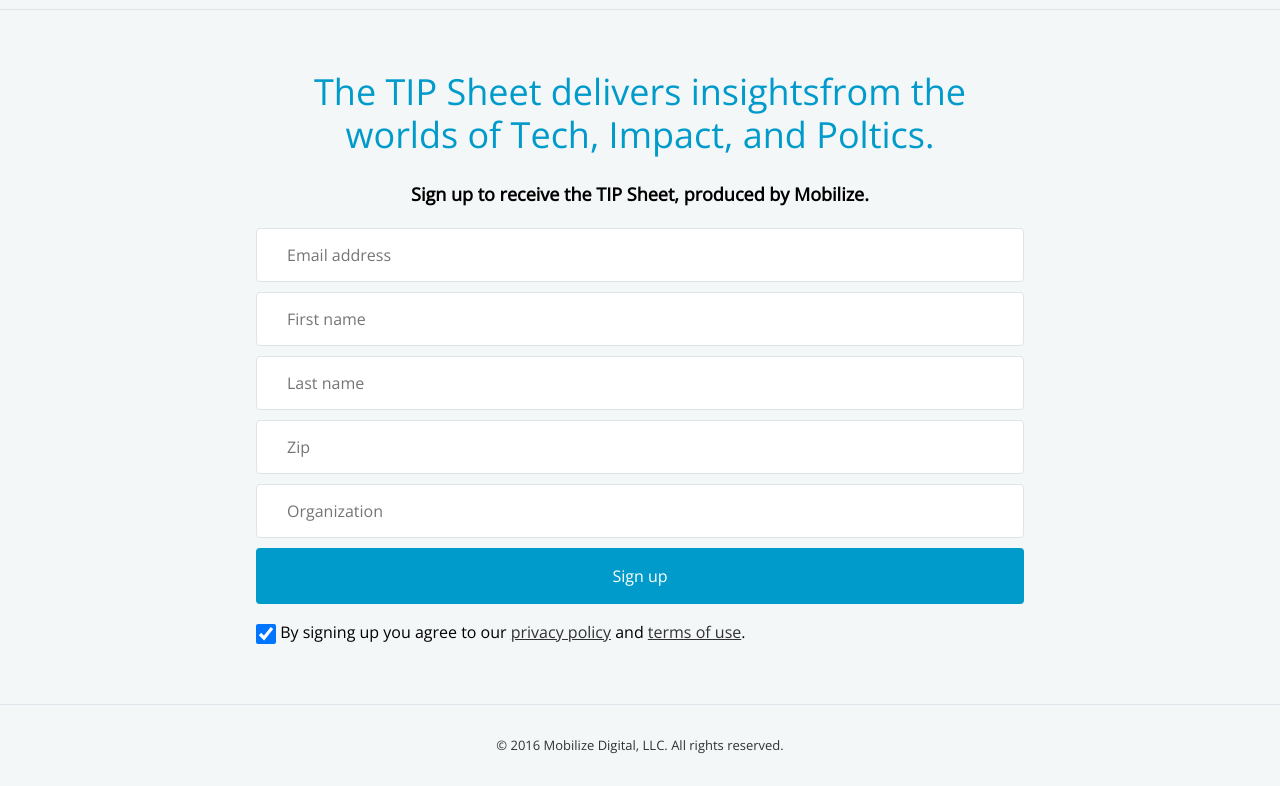
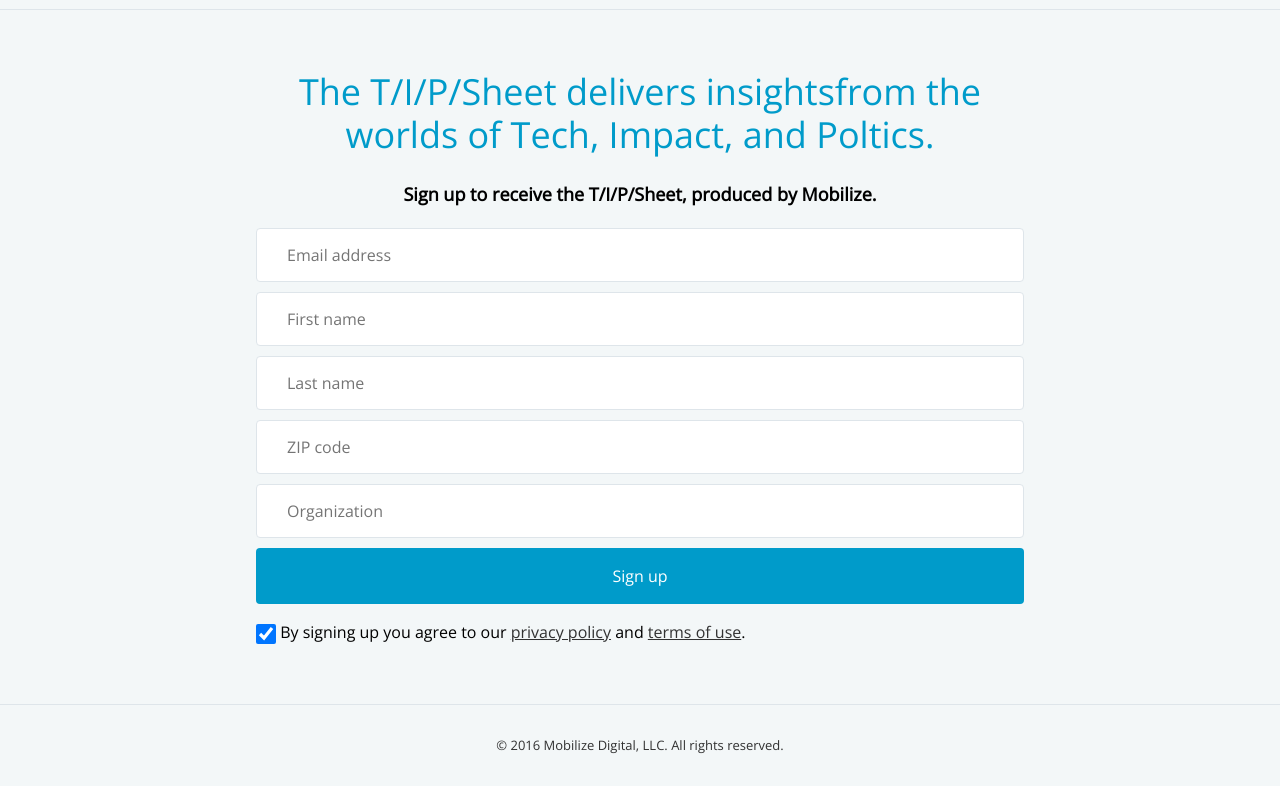
Before and after one commit to mobilizedigital/tips.mobilize.us, a website: page tipsheet/index.html in a window 1280 px wide. Shown: the part 151-937 px from the top of the page. Drawn offline with nearby package versions, Linux system fonts and the light colour scheme; some packages are replaced by stand-ins of ours; files that its build step writes are made by us from their sources; a script that the page names is missing.

Commit message:
mailchimp integration

```diff
--- a/tips/index.html
+++ b/tipsheet/index.html
@@ -1,7 +1,7 @@
 <!DOCTYPE html>
 <html lang="en">
   <head>
-    <title>TIP Sheet | Moblilize.us</title>
+    <title>T/I/P/Sheet | Moblilize.us</title>
     <link rel="shortcut icon" type="image/x-icon" href="favicon.ico">
 
     <!-- meta -->
@@ -24,21 +24,22 @@
     <!-- content -->
     <div class="section section--one">
       <div class="section--wrapper">
-        <h1>The TIP Sheet delivers insightsfrom the worlds of Tech, Impact, and Poltics.</h1>
-        <p>Sign up to receive the TIP Sheet, produced by Mobilize.</p>
+        <h1>The T/I/P/Sheet delivers insightsfrom the worlds of Tech, Impact, and Poltics.</h1>
+        <p>Sign up to receive the T/I/P/Sheet, produced by Mobilize.</p>
 
-        <form class="form--mailchimp" data-action="">
-          <p class="form--message"></p>
+        <form class="form--mailchimp validate" action="https://mobilize.us14.list-manage.com/subscribe/post?u=ebd4cc4dfd92f86862c885fc8&amp;id=d8bc237e10">
+          <p class="form--message" style="display: none;"></p>
           <input type="text" placeholder="Email address" name="EMAIL" required>
           <input type="text" placeholder="First name" name="FNAME">
           <input type="text" placeholder="Last name" name="LNAME">
-          <input type="text" placeholder="Zip" name="ZIP">
-          <input type="text" placeholder="Organization" name="ORGANIZATION">
+          <input type="text" placeholder="ZIP code" name="ZIP">
+          <input type="text" placeholder="Organization" name="ORG">
           <button type="submit" class="btn btn--blue">Sign up</button>
           <label class="form--checkbox">
-            <input name="OPTIN" type="checkbox" checked> By signing up you agree to our <a href="http://mobilize.us/privacy" title="Privacy Policy">privacy policy</a> and <a href="http://mobilize.us/terms" title="Terms of Use">terms of use</a>.
+            <input name="OPTIN" type="checkbox" checked> By signing up you agree to our <a href="http://mobilize.us/privacy" title="Privacy Policy" target="_blank">privacy policy</a> and <a href="http://mobilize.us/terms" title="Terms of Use" target="_blank">terms of use</a>.
           </label>
         </form>
+
       </div>
     </div>
 
@@ -49,5 +50,6 @@
 
     <!-- js -->
     <script src="../assets/dist/js/main-min.js"></script>
+
   </body>
 </html>
```
Also changed, not shown: index.html (+5 -5 lines), assets/build/js/main.js, assets/build/less/elements/form.less, assets/dist/css/main-min.css, assets/dist/js/main-min.js.
